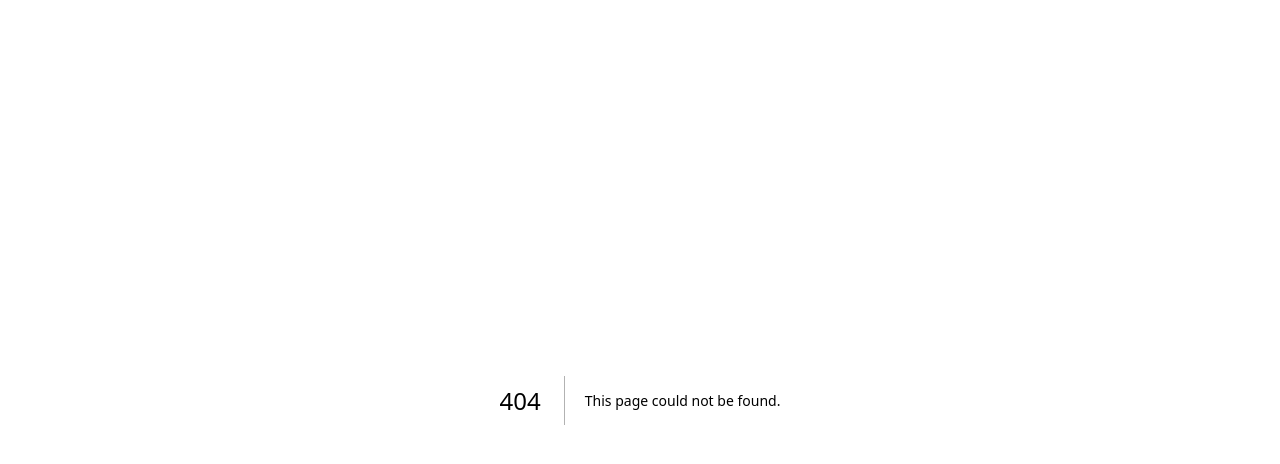
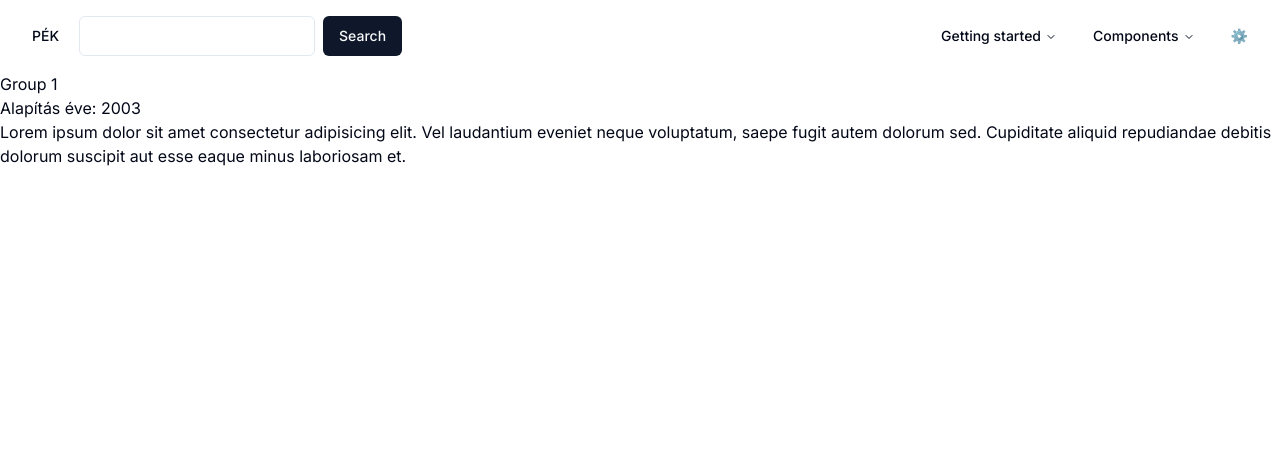
Before and after one commit to tomitheninja/pek-infinity, a Next.js app in the folder frontend/: page /groups/1 in a window 1280 px wide. Before the commit this address had no page. Shown: the top 464 px of the page. Built offline with nearby package versions, Linux system fonts and the light colour scheme.

Commit message:
Add page.tsx for groups and profiles

```diff
--- /dev/null
+++ b/frontend/app/(routes)/groups/[id]/page.tsx
@@ -0,0 +1,19 @@
+import { Navbar } from '@/components/navbar';
+
+export default function Page({ params }: { params: { id: string } }) {
+  return (
+    <>
+      <Navbar />
+      <main className="w-screen">
+        <h1>Group {params.id}</h1>
+        <p>Alapítás éve: 2003</p>
+        <p>
+          Lorem ipsum dolor sit amet consectetur adipisicing elit. Vel
+          laudantium eveniet neque voluptatum, saepe fugit autem dolorum sed.
+          Cupiditate aliquid repudiandae debitis dolorum suscipit aut esse eaque
+          minus laboriosam et.
+        </p>
+      </main>
+    </>
+  );
+}
--- /dev/null
+++ b/frontend/app/(routes)/profiles/[id]/page.tsx
@@ -0,0 +1,19 @@
+import { Navbar } from '@/components/navbar';
+
+export default function Page({ params }: { params: { id: string } }) {
+  return (
+    <>
+      <Navbar />
+      <main className="w-screen">
+        <h1>John Due</h1>
+        <p>Nickname: John#{params.id}</p>
+        <p>
+          Lorem ipsum dolor sit amet consectetur adipisicing elit. Vel
+          laudantium eveniet neque voluptatum, saepe fugit autem dolorum sed.
+          Cupiditate aliquid repudiandae debitis dolorum suscipit aut esse eaque
+          minus laboriosam et.
+        </p>
+      </main>
+    </>
+  );
+}
```
